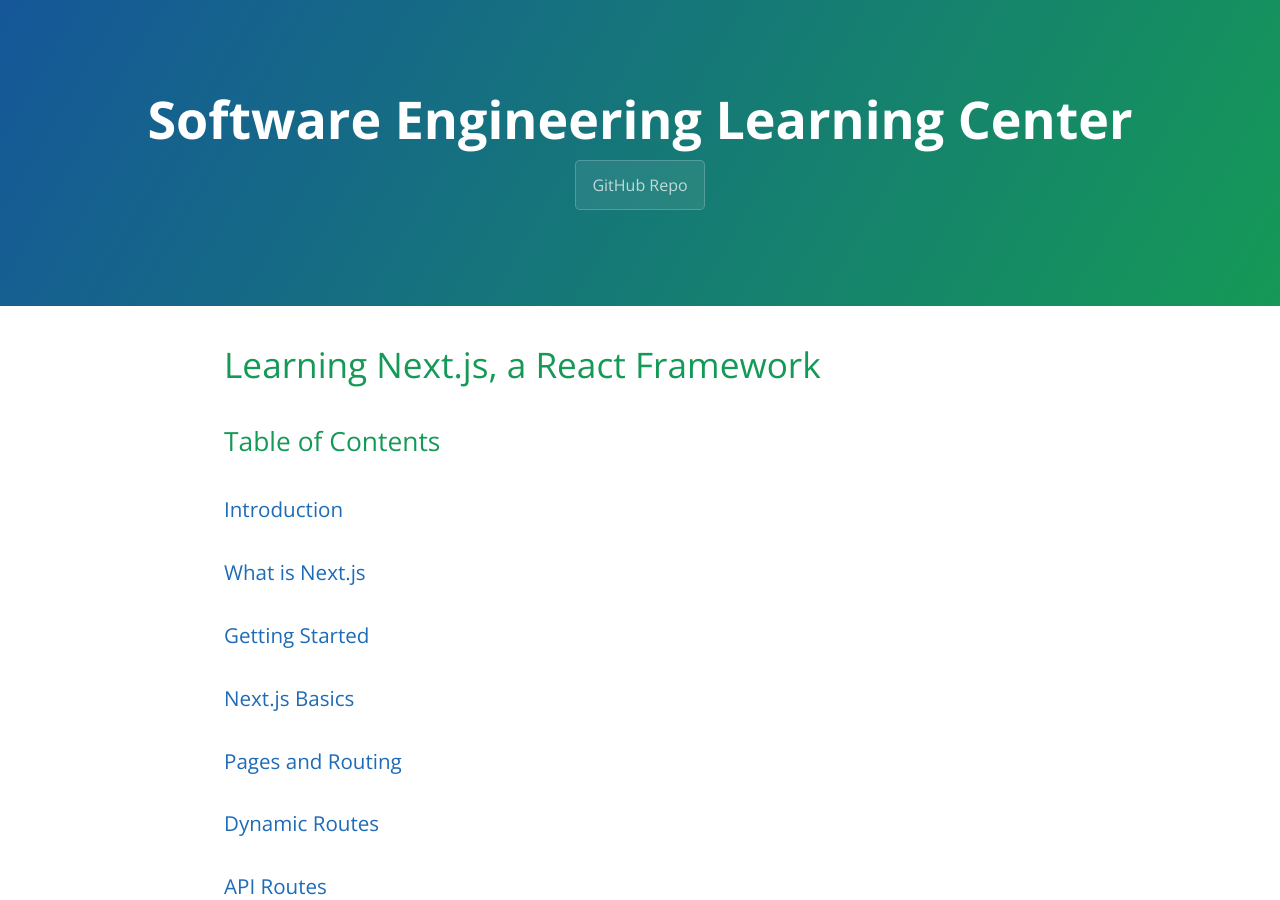
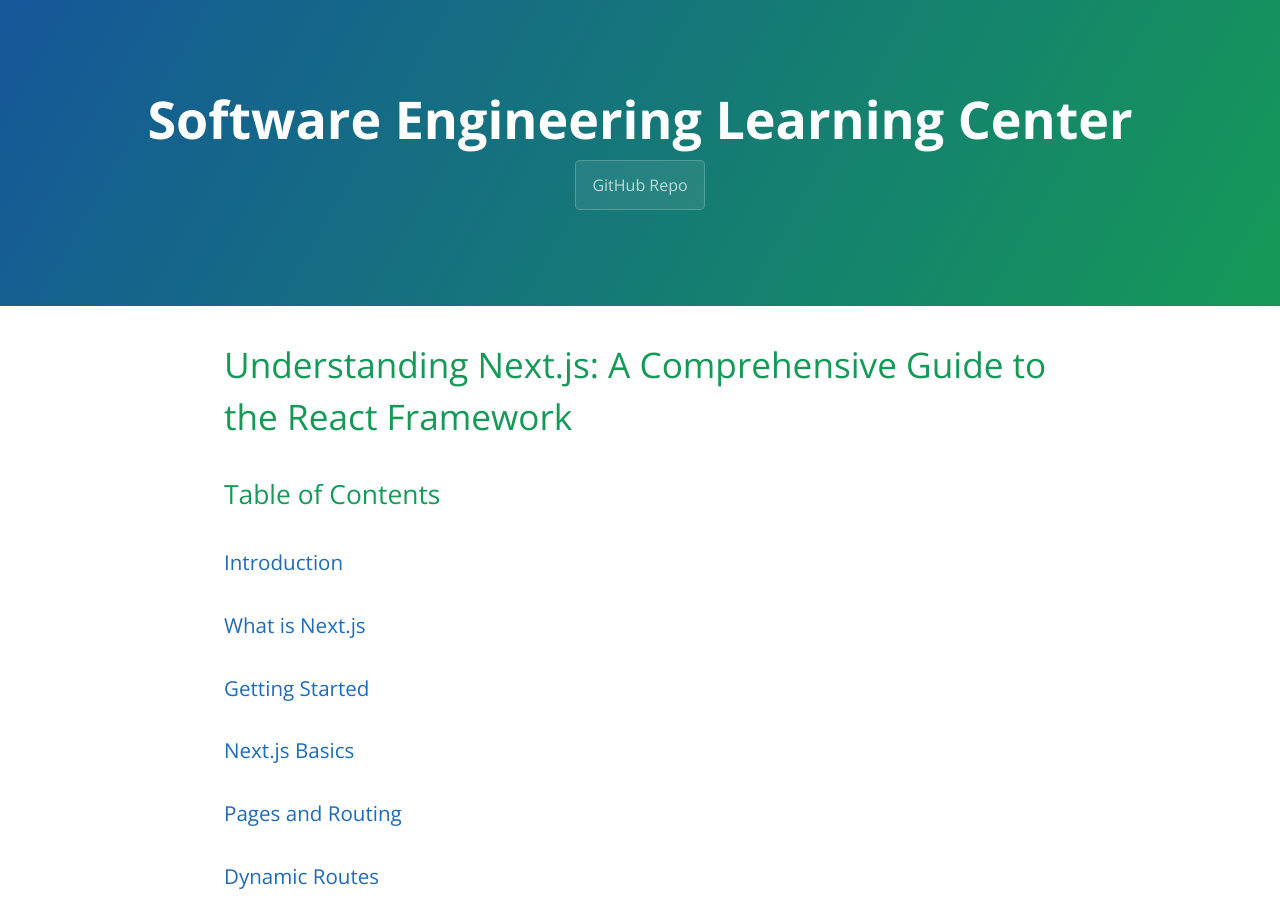
Before and after one commit to learning-software-engineering/learning-software-engineering.github.io, a Jekyll site: the page built from Topics/Tech_Stacks/NextJS.md, in a window 1280 px wide and 900 px high. Built offline with Jekyll 4.4.1, drawn with Linux system fonts in a browser that asks for light colours; our own code applies the rules of GitHub Pages for plain Markdown files.

Commit message:
Update Topics/Tech_Stacks/NextJS.md
Co-authored-by: Azalea <hykilpikonna@gmail.com>

```diff
--- a/Topics/Tech_Stacks/NextJS.md
+++ b/Topics/Tech_Stacks/NextJS.md
@@ -1,5 +1,4 @@
-# Learning Next.js, a React Framework
-
+# Understanding Next.js: A Comprehensive Guide to the React Framework
 ## Table of Contents
 ### [Introduction](#introduction-1)
 ### [What is Next.js](#what-is-nextjs-1)
```
